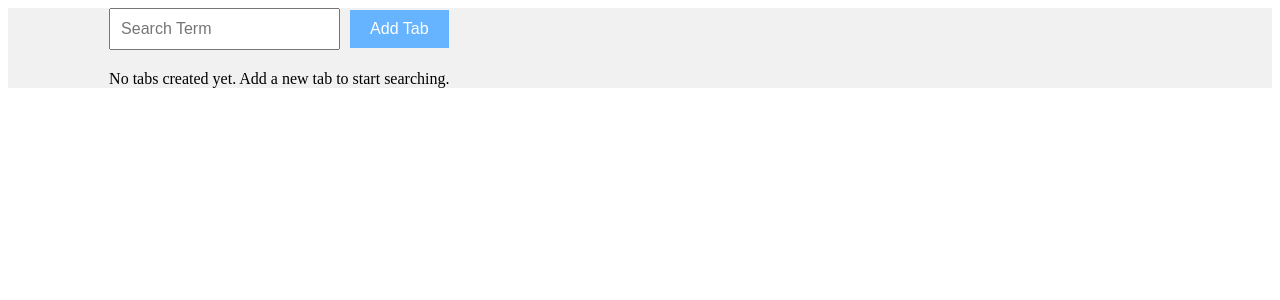
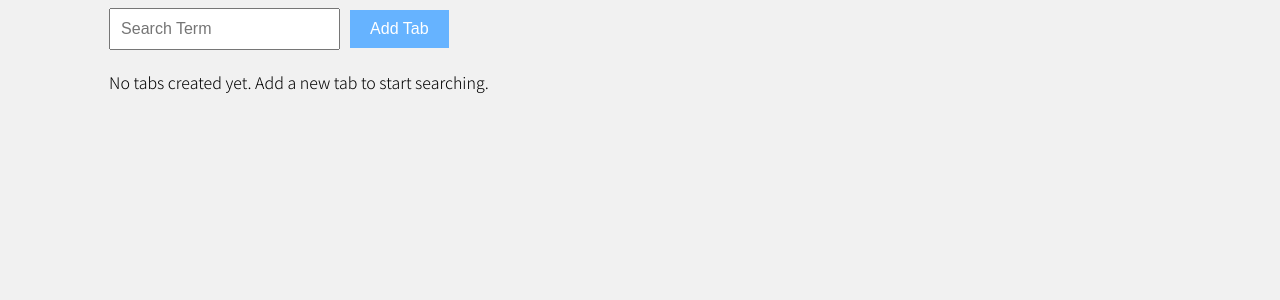
Before and after one commit to Raifa21/Avatar-Wardrobe, a Next.js app: page / in a window 1280 px wide. Shown: the top 300 px of the page. Built offline with nearby package versions, Linux system fonts and the light colour scheme.

Commit message:
Worked on styling website

```diff
--- a/app/globals.css
+++ b/app/globals.css
@@ -1,43 +1,3 @@
-@tailwind base;
-@tailwind components;
-@tailwind utilities;
-
-@layer base {
-    :root {
-        --background: #f1f1f1;
-        --foreground: 222.2 84% 4.9%;
-
-        --card: 0 0% 100%;
-        --card-foreground: 222.2 84% 4.9%;
-
-        --popover: 0 0% 100%;
-        --popover-foreground: 222.2 84% 4.9%;
-
-        --primary: 222.2 47.4% 11.2%;
-        --primary-foreground: 210 40% 98%;
-
-        --secondary: 210 40% 96.1%;
-        --secondary-foreground: 222.2 47.4% 11.2%;
-
-        --muted: 210 40% 96.1%;
-        --muted-foreground: 215.4 16.3% 46.9%;
-
-        --accent: 210 40% 96.1%;
-        --accent-foreground: 222.2 47.4% 11.2%;
-
-        --destructive: 0 84.2% 60.2%;
-        --destructive-foreground: 210 40% 98%;
-
-        --border: 214.3 31.8% 91.4%;
-        --input: 214.3 31.8% 91.4%;
-        --ring: 222.2 84% 4.9%;
-
-        --radius: 0.5rem;
-    }
+body {
+    background-color: #f1f1f1;
 }
-
-@layer base {
-    body {
-        @apply bg-background;
-    }
-}
--- a/pages/index.module.css
+++ b/pages/index.module.css
@@ -1,7 +1,6 @@
 .container {
     padding-left: 8%;
     padding-right: 8%;
-    background-color: #f1f1f1;
 }
 
 .title {
@@ -48,8 +47,9 @@
 }
 
 .tabTitle {
-    font-size: 1.5em;
+    font-size: 1.2em;
     margin-top: 3px;
+    font-weight: 900;
 }
 
 .tabTrigger {
@@ -70,18 +70,17 @@
 .editIcon {
     width: 20px;
     height: 20px;
-    margin-left: 8px;
+    margin-left: 4px;
     cursor: pointer;
-    margin-top: 12px;
+    margin-top: 9px;
 }
 
 .editInput {
     border: none;
     background-color: transparent;
     width: auto;
-    font-size: 1.5em;
+    font-size: 1.2em;
     margin-top: 3px;
-    margin-left: 10px;
     margin-bottom: 12px;
     font-weight: normal;
     color: gray;
@@ -95,7 +94,7 @@
     width: 20px;
     height: 20px;
     cursor: pointer;
-    margin-top: 12px;
+    margin-top: 9px;
     margin-left: auto;
 }
 
@@ -125,7 +124,7 @@
     font-size: 0.8em;
     margin-top: 10px;
     word-spacing: 0.1px;
-    font-weight: bold;
+    font-weight: 100 important!;
     cursor: default;
 }
 
@@ -138,12 +137,13 @@
 .shopInfo {
     display: flex;
     position: absolute;
-    bottom: 20px;
+    bottom: 22px;
     /* Adjust as needed */
     font-size: 0.7em;
     justify-content: center;
     align-items: center;
     cursor: pointer;
+    font-weight: 100;
 }
 
 .shopInfo img {
@@ -157,7 +157,7 @@
 }
 
 .priceText {
-    font-size: 0.8em;
+    font-size: 0.85em;
     font-weight: bold;
     bottom: 0px;
     color: #fe5b66;
--- a/pages/index.tsx
+++ b/pages/index.tsx
@@ -3,12 +3,12 @@ import axios from "axios";
 import clsx from "clsx";
 import { Noto_Sans_JP } from "next/font/google";
 import { useEffect, useState } from "react";
+import "../app/globals.css";
 import styles from "./index.module.css";
 import editoutline from "../lib/eva-icons/outline/svg/edit-outline.svg";
 import refreshoutline from "../lib/eva-icons/outline/svg/refresh-outline.svg";
 
-const notosansjp_100 = Noto_Sans_JP({ subsets: ["latin"], weight: "100" });
-const notosansjp_500 = Noto_Sans_JP({ subsets: ["latin"], weight: "500" });
+const notosansjp_regular = Noto_Sans_JP({ subsets: ["latin"], weight: "300" });
 
 type Product = {
   imageURL: string;
@@ -173,27 +173,27 @@ export default function Home() {
   };
 
   return (
-    <div className={styles.container}>
-      <div className={clsx(styles.inputContainer, notosansjp_500)}>
+    <div className={clsx(styles.container, notosansjp_regular.className)}>
+      <div className={styles.inputContainer}>
         <input
           type="text"
           id="newTabTerm"
           placeholder="Search Term"
           value={newTabTerm}
           onChange={(e) => setNewTabTerm(e.target.value)}
-          className={styles.input}
+          className={clsx(styles.input)}
         />
         <button onClick={addTab} className={styles.button}>
           Add Tab
         </button>
       </div>
       {tabs.length === 0 ? (
-        <p className={clsx(styles.noTabs, notosansjp_500)}>
+        <p className={clsx(styles.noTabs)}>
           No tabs created yet. Add a new tab to start searching.
         </p>
       ) : (
         <Tabs value={activeTabId?.toString()} className={styles.tabs}>
-          <TabsList className={clsx(styles.tabsList, notosansjp_500)}>
+          <TabsList className={styles.tabsList}>
             {tabs.map((tab) => (
               <div className={styles.tabHeader} key={tab.id}>
                 <TabsTrigger
@@ -212,7 +212,7 @@ export default function Home() {
               value={tab.id.toString()}
               className={styles.tabsContent}
             >
-              <div className={clsx(styles.tabHeader, notosansjp_500)}>
+              <div className={styles.tabHeader}>
                 {alteringName === tab.id ? (
                   <input
                     type="text"
@@ -221,12 +221,10 @@ export default function Home() {
                     onKeyDown={(e) => handleKeyDown(e, tab.id)}
                     onCompositionStart={handleCompositionStart}
                     onCompositionEnd={handleCompositionEnd}
-                    className={clsx(styles.editInput, notosansjp_500)}
+                    className={styles.editInput}
                   />
                 ) : (
-                  <h2 className={clsx(styles.tabTitle, notosansjp_500)}>
-                    {tab.name}
-                  </h2>
+                  <h2 className={clsx(styles.tabTitle)}>{tab.name}</h2>
                 )}
                 {alteringName !== tab.id && (
                   <img
@@ -244,7 +242,7 @@ export default function Home() {
                 />
               </div>
               {loading ? (
-                <p>Loading...</p>
+                <p className={styles.newItems}>Loading...</p>
               ) : (
                 <>
                   {newItems.length > 0 && (
@@ -254,10 +252,11 @@ export default function Home() {
                     {tab.products.map((product) => (
                       <div
                         key={product.productId}
-                        className={`${styles.product} ${
+                        className={clsx(
+                          styles.product,
                           !tab.seenItems.has(product.productId) &&
-                          styles.newProduct
-                        }`}
+                            styles.newProduct,
+                        )}
                       >
                         <img
                           onClick={() => {
@@ -270,22 +269,14 @@ export default function Home() {
                           alt={product.productName}
                           className={styles.largeImage}
                         />
-                        <p
-                          className={clsx(
-                            styles.productName,
-                            notosansjp_100.className,
-                          )}
-                        >
+                        <p className={styles.productName}>
                           {product.productName}
                         </p>
                         <div
                           onClick={() => {
                             window.open(product.shopURL, "_blank");
                           }}
-                          className={clsx(
-                            styles.shopInfo,
-                            notosansjp_100.className,
-                          )}
+                          className={styles.shopInfo}
                         >
                           <img
                             src={product.shopImageURL}
@@ -294,7 +285,7 @@ export default function Home() {
                           />
                           {product.shopName}
                         </div>
-                        <div className={styles.priceText}>
+                        <div className={clsx(styles.priceText)}>
                           ¥ {product.productPrice}
                         </div>
                       </div>
```
Also changed, not shown: app/layout.tsx (deleted, +0 -22 lines).
